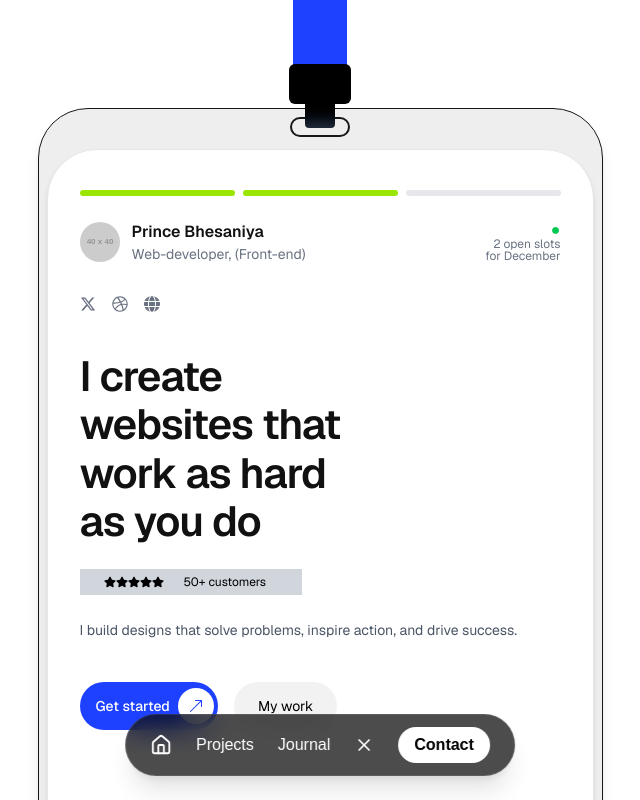
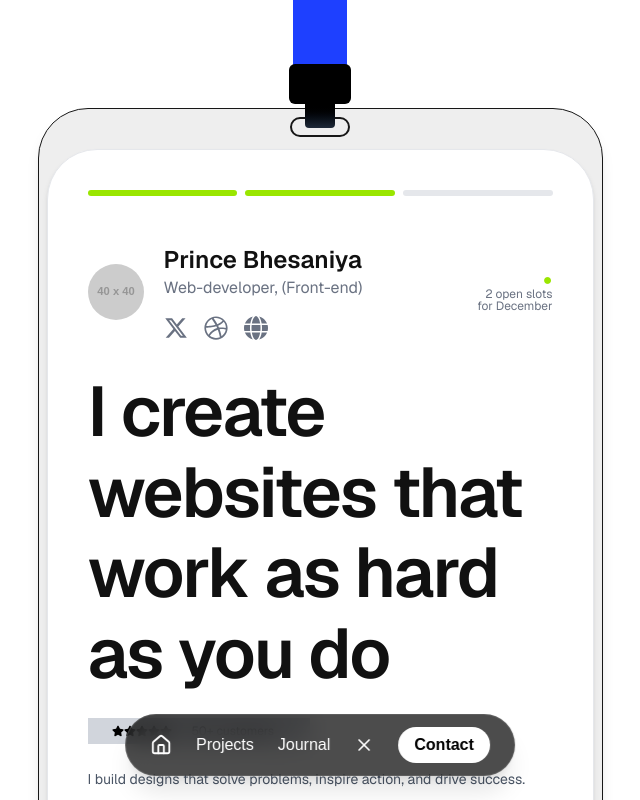
Before and after one commit to PrinceBhesaniya28/prince_portfolio, a Next.js app: page / in a window 1280 px wide. Shown: the top 800 px of the page, without its empty margins (320-960 px from the left). Built offline with nearby package versions, Linux system fonts and the light colour scheme.

Commit message:
minor adjustments in hero section

```diff
--- a/src/app/components/Hero.tsx
+++ b/src/app/components/Hero.tsx
@@ -28,9 +28,9 @@ const Hero = () => {
         <div className="absolute top-2 left-1/2 -translate-x-1/2 z-10 w-15 h-5 rounded-full border-2" />
 
         <div className="bg-white h-[765px] rounded-[50px] shadow-md border border-gray-200 overflow-hidden">
-          <div className="px-8 pt-10 text-[#111]">
+          <div className="px-10 pt-10 text-[#111]">
             {/* Progress Lines */}
-            <div className="flex justify-between items-center mb-6">
+            <div className="flex justify-between items-center mb-12">
               <div className="h-1.5 rounded-full bg-lime-400 w-1/3 mr-2" />
               <div className="h-1.5 rounded-full bg-lime-400 w-1/3 mr-2" />
               <div className="h-1.5 rounded-full bg-gray-200 w-1/3" />
@@ -41,32 +41,31 @@ const Hero = () => {
               <div className="flex items-center gap-3">
                 <img
                   src="https://via.placeholder.com/40"
-                  alt="Avatar"
-                  className="w-10 h-10 rounded-full object-cover"
+                  alt="Prfile"
+                  className="w-14 h-14 rounded-full object-cover"
                 />
-                <div>
-                  <h1 className="text-base font-semibold">Prince Bhesaniya</h1>
-                  <p className="text-sm text-gray-500">
+                <div className="ml-2">
+                  <h1 className="text-2xl font-semibold ">Prince Bhesaniya</h1>
+                  <p className="text-md text-gray-500 mb-4">
                     Web-developer, (Front-end)
                   </p>
+                  {/* Social Icons */}
+                  <div className="flex gap-4 text-gray-500 text-2xl">
+                    <FaXTwitter className="cursor-pointer" />
+                    <FaDribbble className="cursor-pointer" />
+                    <FaGlobe className="cursor-pointer" />
+                  </div>
                 </div>
               </div>
               <div className="text-right text-xs text-gray-500 flex flex-col items-end">
-                <span className="text-green-500 text-base leading-none">●</span>
+                <span className="text-lime-400 text-base leading-none">●</span>
                 <span className="leading-none">2 open slots</span>
                 <span className="leading-none">for December</span>
               </div>
             </div>
 
-            {/* Social Icons */}
-            <div className="flex gap-4 text-gray-500 text-base mb-10">
-              <FaXTwitter className="cursor-pointer" />
-              <FaDribbble className="cursor-pointer" />
-              <FaGlobe className="cursor-pointer" />
-            </div>
-
             {/* Headline */}
-            <h2 className="text-[42px] font-semibold leading-[1.15] tracking-tight mb-6">
+            <h2 className="text-[70px] font-semibold leading-[1.15] tracking-tight mb-6">
               I create <br /> websites that <br /> work as hard <br /> as you do
             </h2>
 
```
